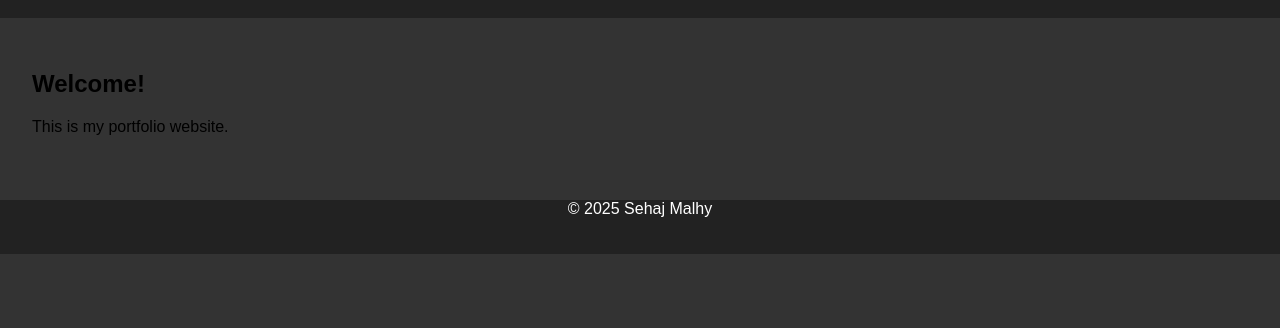
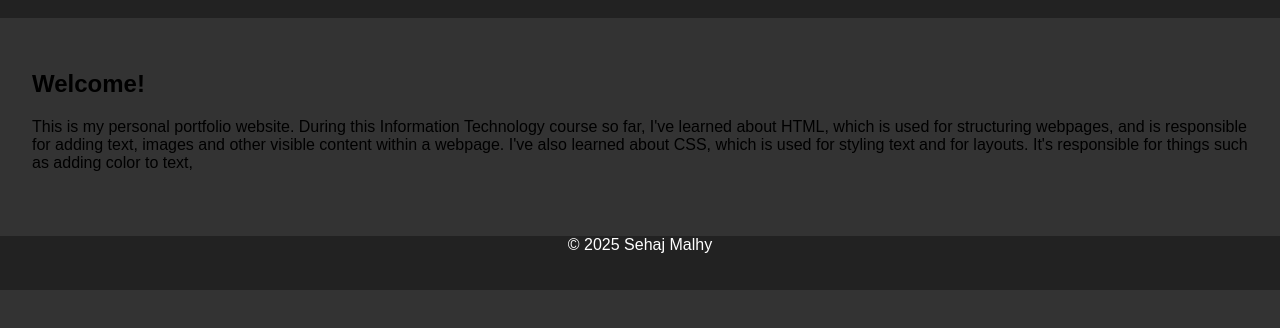
Before and after one commit to SehajMalhy/Portfolio, a plain HTML site: page index.html in a window 1280 px wide. Shown: the part 100-428 px from the top of the page. Drawn offline with Linux system fonts and the light colour scheme.

Commit message:
Update index.html

```diff
--- a/index.html
+++ b/index.html
@@ -16,7 +16,9 @@
   </header>
   <main>
     <h2>Welcome!</h2>
-    <p>This is my portfolio website.</p>
+    <p>This is my personal portfolio website. During this Information Technology course so far, I've learned about HTML, which is used
+    for structuring webpages, and is responsible for adding text, images and other visible content within a webpage. I've also learned
+    about CSS, which is used for styling text and for layouts. It's responsible for things such as adding color to text, </p>
   </main>
   <footer>
     <p>&copy; 2025 Sehaj Malhy</p>
```
